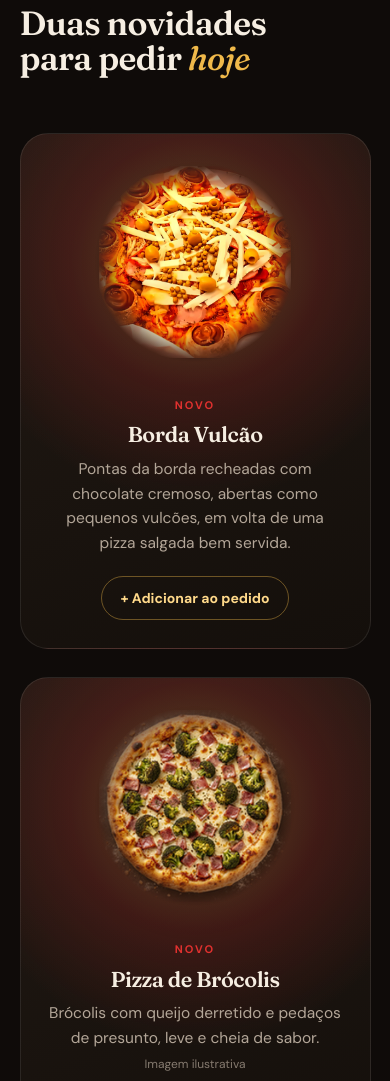
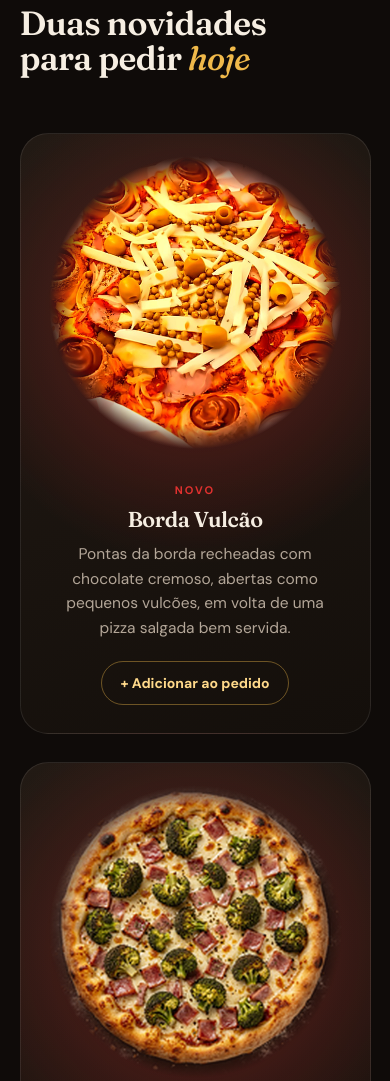
Before and after one commit to Alisson0408/aas-site, a plain HTML site: page lamounier/index.html in a window 390 px wide. Shown: the part 1380-2461 px from the top of the page. Drawn offline with nearby package versions, Linux system fonts and the light colour scheme.

Commit message:
Lamounier: fotos dos lançamentos maiores e com degradê mais aberto
Co-Authored-By: Claude Opus 5.5 <noreply@anthropic.com>
Claude-Session: https://claude.ai/code/session_01BFWog5Qnq5C3RS7DiedLuM

```diff
--- a/lamounier/index.html
+++ b/lamounier/index.html
@@ -83,9 +83,9 @@ header.scrolled{background:#0f0b09cc;backdrop-filter:blur(14px);-webkit-backdrop
   -webkit-mask:radial-gradient(ellipse at 50% 50%,#000 60%,#0000 80%);mask:radial-gradient(ellipse at 50% 50%,#000 60%,#0000 80%)}
 .photo img{width:100%;height:100%;object-fit:cover;animation:zoom 20s ease-in-out infinite alternate}
 @keyframes zoom{from{transform:scale(1)}to{transform:scale(1.05)}}
-.pz.ph{aspect-ratio:1;overflow:hidden;-webkit-mask:radial-gradient(circle closest-side,#000 74%,#0000 100%);mask:radial-gradient(circle closest-side,#000 74%,#0000 100%)}
-.pz.ph img{transform:scale(.96)}
-.launch .lcard{background:radial-gradient(circle at 134px 50%,#f0b94a55,#e0312f2e 125px,transparent 240px),linear-gradient(160deg,#221a14,#140f0b)}
+.pz.ph{aspect-ratio:1;overflow:hidden;-webkit-mask:radial-gradient(circle closest-side,#000 84%,#0000 100%);mask:radial-gradient(circle closest-side,#000 84%,#0000 100%)}
+.pz.ph img{transform:none}
+.launch .lcard{background:radial-gradient(circle at 168px 50%,#f0b94a55,#e0312f2e 125px,transparent 240px),linear-gradient(160deg,#221a14,#140f0b)}
 .pz.ph img{width:100%;height:100%;object-fit:cover}
 .gal{display:grid;grid-template-columns:repeat(4,minmax(0,1fr));grid-auto-rows:300px;gap:16px}
 .gal figure{margin:0;position:relative;border-radius:24px;overflow:hidden;border:1px solid var(--line)}
@@ -103,7 +103,7 @@ header.scrolled{background:#0f0b09cc;backdrop-filter:blur(14px);-webkit-backdrop
 @keyframes mq{to{transform:translateX(-50%)}}
 /* lançamentos */
 .launch{display:grid;grid-template-columns:1fr 1fr;gap:28px}
-.lcard{background:linear-gradient(160deg,#221a14,#140f0b);border:1px solid var(--line);border-radius:28px;padding:34px;display:grid;grid-template-columns:200px 1fr;gap:28px;align-items:center;position:relative;overflow:hidden}
+.lcard{background:linear-gradient(160deg,#221a14,#140f0b);border:1px solid var(--line);border-radius:28px;padding:34px;display:grid;grid-template-columns:270px 1fr;gap:26px;align-items:center;position:relative;overflow:hidden}
 .lcard .pz{filter:drop-shadow(0 24px 34px #000b);transition:transform 1.2s}
 .lcard:hover .pz{transform:rotate(25deg) scale(1.04)}
 .tag{display:inline-block;font-size:11px;font-weight:700;letter-spacing:.18em;text-transform:uppercase;color:var(--red);margin-bottom:10px}
@@ -221,8 +221,8 @@ footer a:hover{color:var(--gold)}
   .ctas .btn{width:100%}
   .grid,.steps,.row2{grid-template-columns:minmax(0,1fr)}
   .lcard{grid-template-columns:minmax(0,1fr);text-align:center;padding:28px}
-  .lcard .pz{width:200px;margin:auto}
-  .launch .lcard{background:radial-gradient(circle at 50% 128px,#f0b94a55,#e0312f2e 125px,transparent 240px),linear-gradient(160deg,#221a14,#140f0b)}
+  .lcard .pz{width:min(100%,360px);margin:-6px auto 0}
+  .launch .lcard{background:radial-gradient(circle at 50% 190px,#f0b94a55,#e0312f2e 125px,transparent 240px),linear-gradient(160deg,#221a14,#140f0b)}
   .form{padding:24px}
   .nav .btn span{display:none}
   .nav .btn{padding:12px}
```
